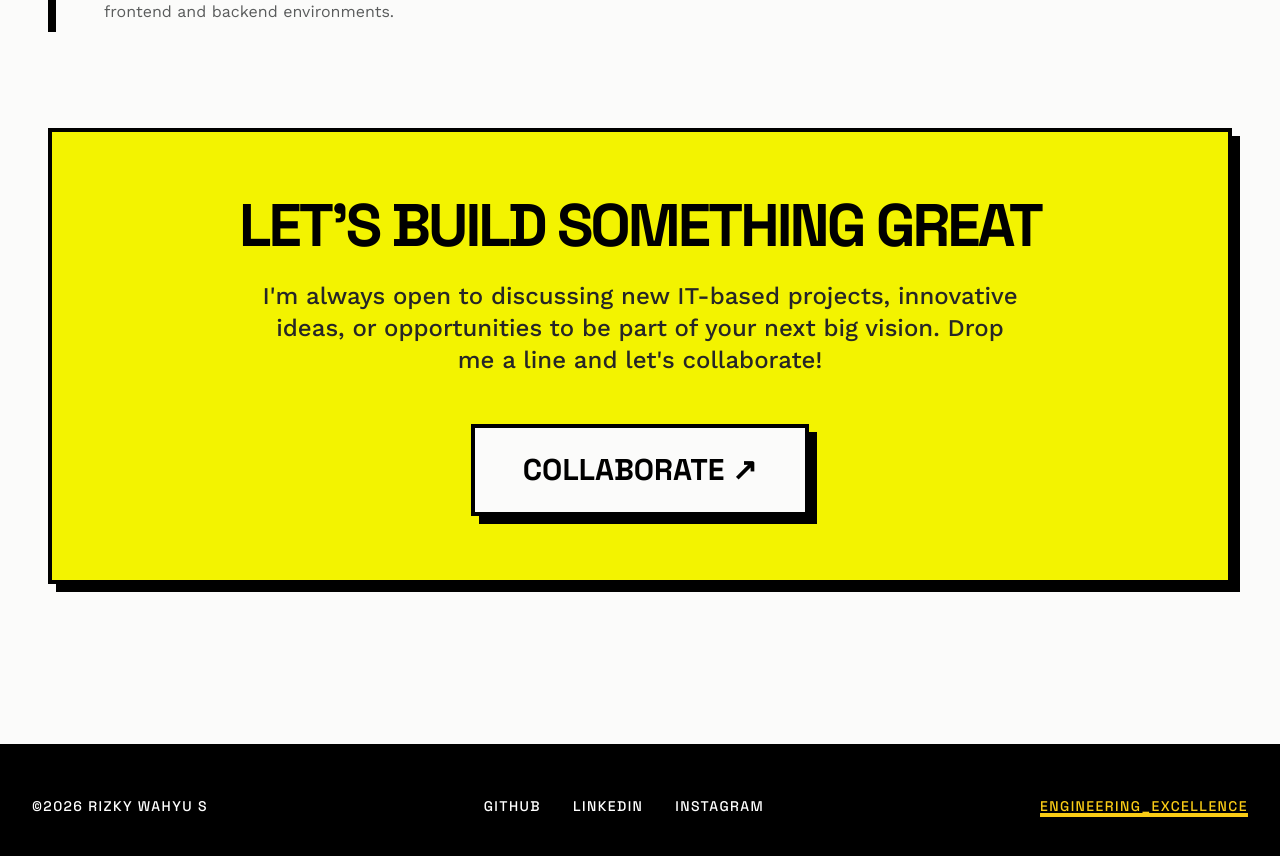
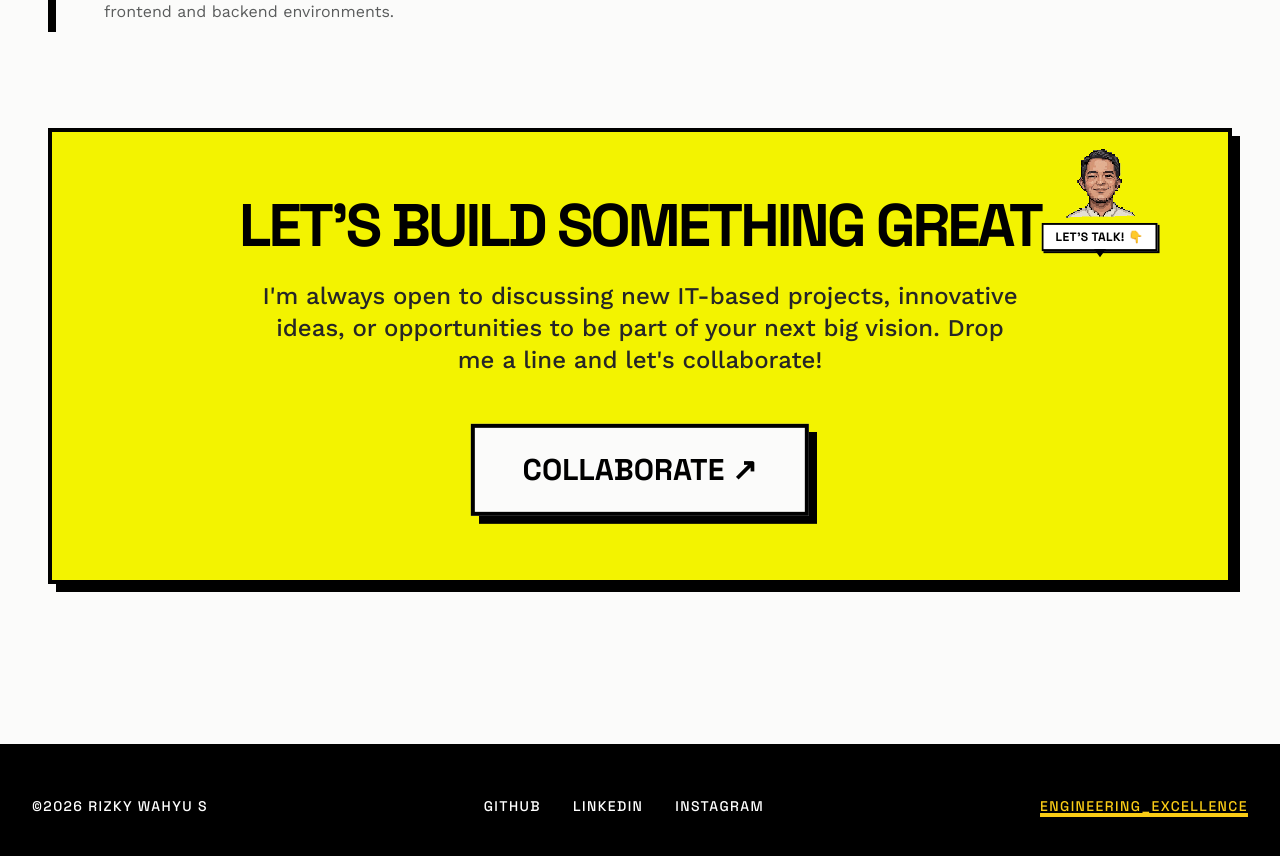
Before and after one commit to rizkywahyus/rizkywahyus.github.io, a React (Vite) app: page / in a window 1280 px wide. Shown: the part 3520-4376 px from the top of the page. Built offline with nearby package versions, Linux system fonts and the light colour scheme.

Commit message:
feat(contact): add avatar with animation

```diff
--- a/src/components/ContactForm.jsx
+++ b/src/components/ContactForm.jsx
@@ -3,7 +3,28 @@ export default function ContactForm() {
   const waUrl = `https://wa.me/6283834998685?text=${encodeURIComponent(waMessage)}`;
 
   return (
-    <div id="contact" className="bg-primary-container brutalist-border !border-black p-10 md:p-16 brutalist-shadow !shadow-[#000] text-center text-black">
+    <div id="contact" className="bg-primary-container brutalist-border !border-black p-10 md:p-16 brutalist-shadow !shadow-[#000] text-center text-black relative overflow-hidden">
+      {/* Avatar floating top-right */}
+      <div className="absolute top-4 right-8 md:right-16 flex flex-col items-center gap-1 z-10">
+        <img
+          src="/avatar.png"
+          alt="Rizky"
+          className="w-24 md:w-32 h-auto object-contain"
+          style={{
+            imageRendering: "pixelated",
+            animation: "avatar-float 3s ease-in-out infinite",
+          }}
+        />
+        {/* Speech bubble pointing to button */}
+        <div
+          className="bg-white border-2 border-black px-3 py-1 font-headline font-black text-xs uppercase tracking-wide shadow-[2px_2px_0px_0px_rgba(0,0,0,1)] relative"
+          style={{ animation: "bubble-pulse 3s ease-in-out infinite" }}
+        >
+          Let's talk! 👇
+          <span className="absolute -bottom-2 left-1/2 -translate-x-1/2 w-0 h-0 border-l-[6px] border-r-[6px] border-t-[8px] border-l-transparent border-r-transparent border-t-black" />
+        </div>
+      </div>
+
       <h2 className="font-headline font-black text-5xl md:text-6xl uppercase tracking-tighter mb-6 text-black">
         Let's Build Something Great
       </h2>
@@ -17,9 +38,28 @@ export default function ContactForm() {
         target="_blank"
         rel="noopener noreferrer"
         className="inline-block bg-background text-black font-headline font-black text-2xl md:text-3xl uppercase py-6 px-12 border-[4px] border-black shadow-[8px_8px_0px_0px_rgba(0,0,0,1)] hover:translate-x-[4px] hover:translate-y-[4px] hover:shadow-[4px_4px_0px_0px_rgba(0,0,0,1)] active:translate-x-[8px] active:translate-y-[8px] active:shadow-none transition-all"
+        style={{ animation: "button-attention 4s ease-in-out infinite" }}
       >
         COLLABORATE ↗
       </a>
+
+      <style>{`
+        @keyframes avatar-float {
+          0%, 100% { transform: translateY(0px) rotate(-2deg); }
+          50% { transform: translateY(-8px) rotate(2deg); }
+        }
+        @keyframes bubble-pulse {
+          0%, 100% { transform: scale(1); }
+          50% { transform: scale(1.05); }
+        }
+        @keyframes button-attention {
+          0%, 60%, 100% { transform: translateX(0) translateY(0); box-shadow: 8px 8px 0px 0px rgba(0,0,0,1); }
+          65% { transform: translateX(-2px) translateY(-2px); box-shadow: 10px 10px 0px 0px rgba(0,0,0,1); }
+          70% { transform: translateX(2px) translateY(-2px); box-shadow: 10px 10px 0px 0px rgba(0,0,0,1); }
+          75% { transform: translateX(-2px) translateY(0); box-shadow: 8px 8px 0px 0px rgba(0,0,0,1); }
+          80% { transform: translateX(0) translateY(0); box-shadow: 8px 8px 0px 0px rgba(0,0,0,1); }
+        }
+      `}</style>
     </div>
   );
 }
```
Also changed, not shown: public/avatar.png (added).
